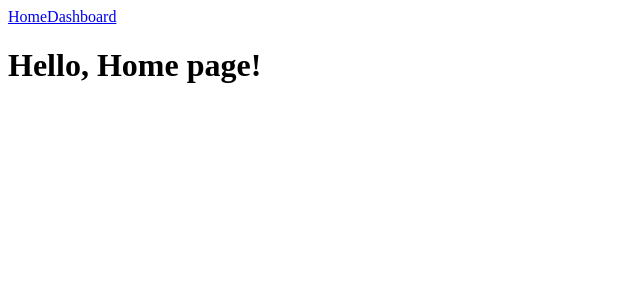
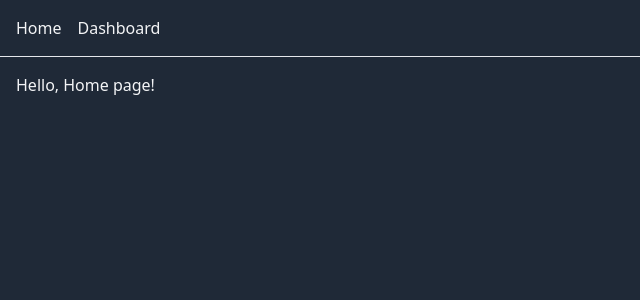
Before and after one commit to Vug-studies/next-routing-layout, a Next.js app: page / in a window 1280 px wide. Shown: the top 300 px of the page, without its empty margins (0-640 px from the left). Built offline with nearby package versions, Linux system fonts and the light colour scheme.

Commit message:
feat: Install Tailwind

```diff
--- /dev/null
+++ b/app/globals.css
@@ -0,0 +1,3 @@
+@tailwind base;
+@tailwind components;
+@tailwind utilities;
--- a/app/layout.tsx
+++ b/app/layout.tsx
@@ -1,4 +1,5 @@
 import NavLink from './nav-link'
+import './globals.css'
 
 export const metadata = {
   title: 'Next.js',
@@ -13,13 +14,15 @@ export default function RootLayout({
   console.log('teste?')
 
   return (
-    <html lang='en'>
+    <html lang='en' className='bg-gray-800 text-gray-100'>
       <body>
-        <nav>
-          <NavLink href='/'>Home</NavLink>
-          <NavLink href='/dashboard'>Dashboard</NavLink>
-        </nav>
-        {children}
+        <header className='border-b p-4'>
+          <nav className='space-x-4'>
+            <NavLink href='/'>Home</NavLink>
+            <NavLink href='/dashboard'>Dashboard</NavLink>
+          </nav>
+        </header>
+        <main className='p-4'>{children}</main>
       </body>
     </html>
   )
--- a/package.json
+++ b/package.json
@@ -18,5 +18,10 @@
     "react": "18.2.0",
     "react-dom": "18.2.0",
     "typescript": "5.0.4"
+  },
+  "devDependencies": {
+    "autoprefixer": "^10.4.14",
+    "postcss": "^8.4.23",
+    "tailwindcss": "^3.3.2"
   }
 }
--- /dev/null
+++ b/postcss.config.js
@@ -0,0 +1,6 @@
+module.exports = {
+  plugins: {
+    tailwindcss: {},
+    autoprefixer: {},
+  },
+}
--- /dev/null
+++ b/tailwind.config.js
@@ -0,0 +1,10 @@
+/** @type {import('tailwindcss').Config} */
+module.exports = {
+  content: [
+    './app/**/*.{js,ts,jsx,tsx,mdx}'
+  ],
+  theme: {
+    extend: {},
+  },
+  plugins: [],
+}
```
Also changed, not shown: 1 other file (tests, documents, lock files or other folders).
